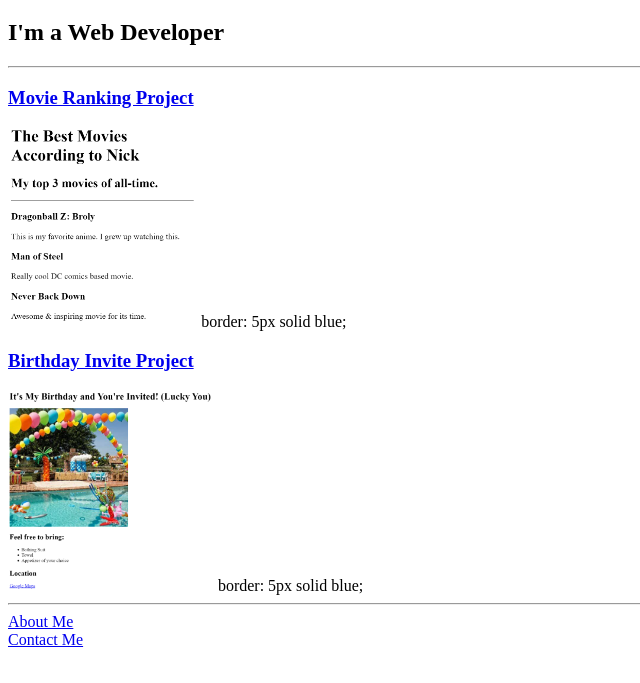
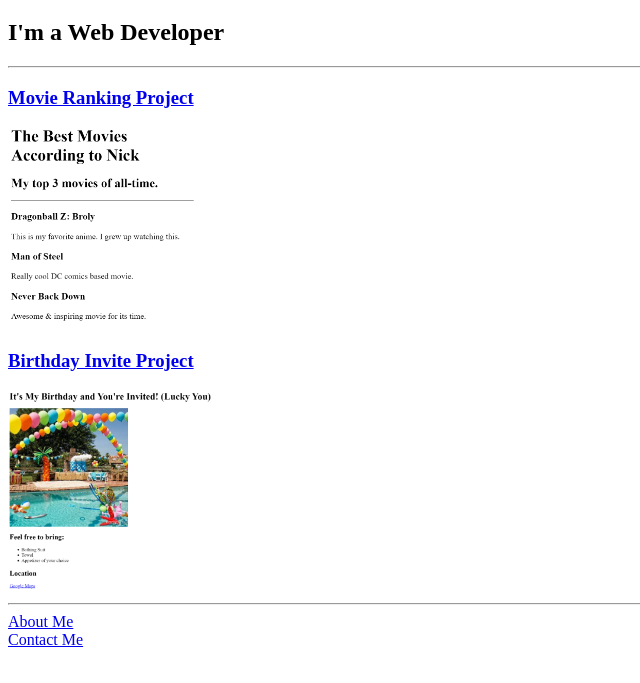
Before and after one commit to Nvin318/Nick-Vincuillo-Portfolio, a plain HTML site: page index.html in a window 1280 px wide. Shown: the part 61-744 px from the top of the page, without its empty margins (0-640 px from the left). Drawn offline with Linux system fonts and the light colour scheme.

Commit message:
Update index.html

```diff
--- a/index.html
+++ b/index.html
@@ -11,10 +11,8 @@
 <hr />
 <h3><a href="./public/Top3Movies.html">Movie Ranking Project</a></h3>
 <img src="./assets/images/Top3MoviesSC.png" height="200"/>
-    border: 5px solid blue;
 <h3><a href="./public/BirthdayInvite.html">Birthday Invite Project</a></h3>
 <img src="./assets/images/BirthdayInviteSC.png" height="200"/>
-    border: 5px solid blue;
 <hr />
 <a href="./public/about.html">About Me</a> <br />
 <a href="./public/NVcontact.html">Contact Me</a>
```
